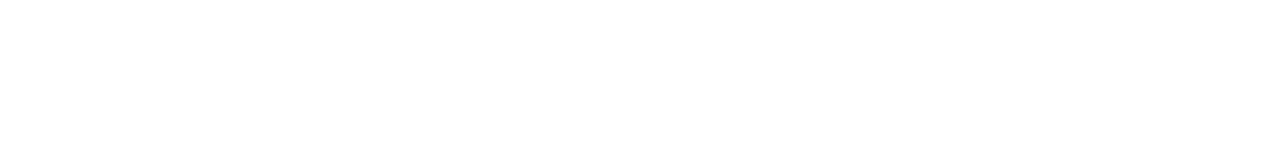
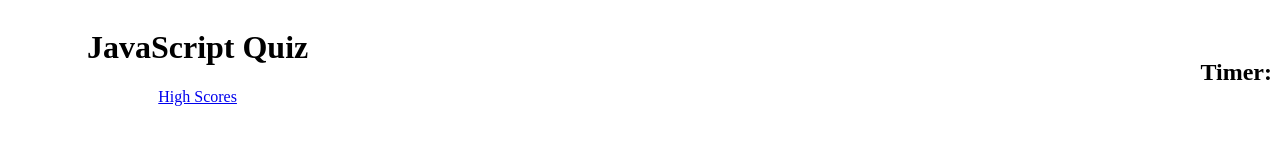
Before and after one commit to LivesInRoom29/Code_Quiz, a plain HTML site: page index.html in a window 1280 px wide. Drawn offline with Linux system fonts and the light colour scheme.

Commit message:
Added header with title and timer

```diff
--- a/Assets/quiz.css
+++ b/Assets/quiz.css
@@ -0,0 +1,16 @@
+.row {
+    display: flex;
+    align-items: flex-end;
+}
+
+.title-container {
+    width: 30%;
+    /* background-color: red; */
+    text-align: center;
+}
+
+.timer-container {
+    width: 70%;
+    /* background-color: yellow; */
+    text-align: right;
+}
--- a/index.html
+++ b/index.html
@@ -8,6 +8,19 @@
     </head>
 
     <body>
+        <header>
+            <div class="row">
+                <div class="title-container">
+                    <h1>JavaScript Quiz</h1>
+                    <a href="##high scores">High Scores</a>
+                </div>
+                <div class="timer-container">
+                    <h2 id="timer">Timer: <span id="countdown"></span></h2>
+                </div>
+            </div>
+        </header>
+
+
 
         <script src="Assets/quiz.js"></script>
     </body>
```
